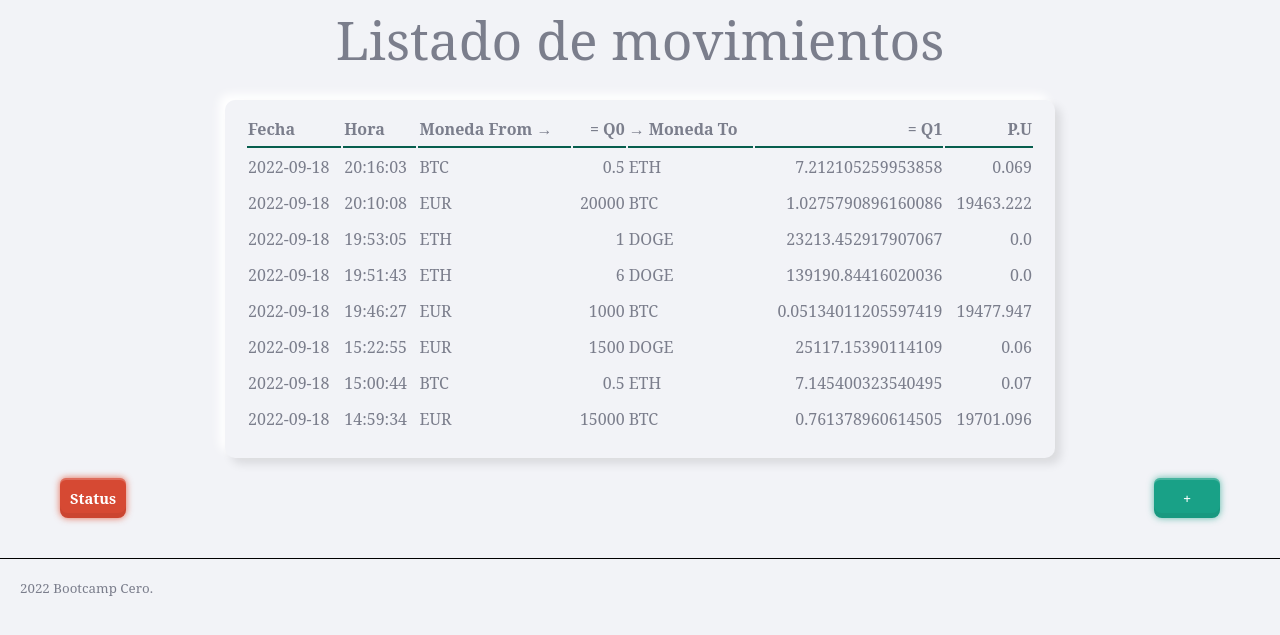
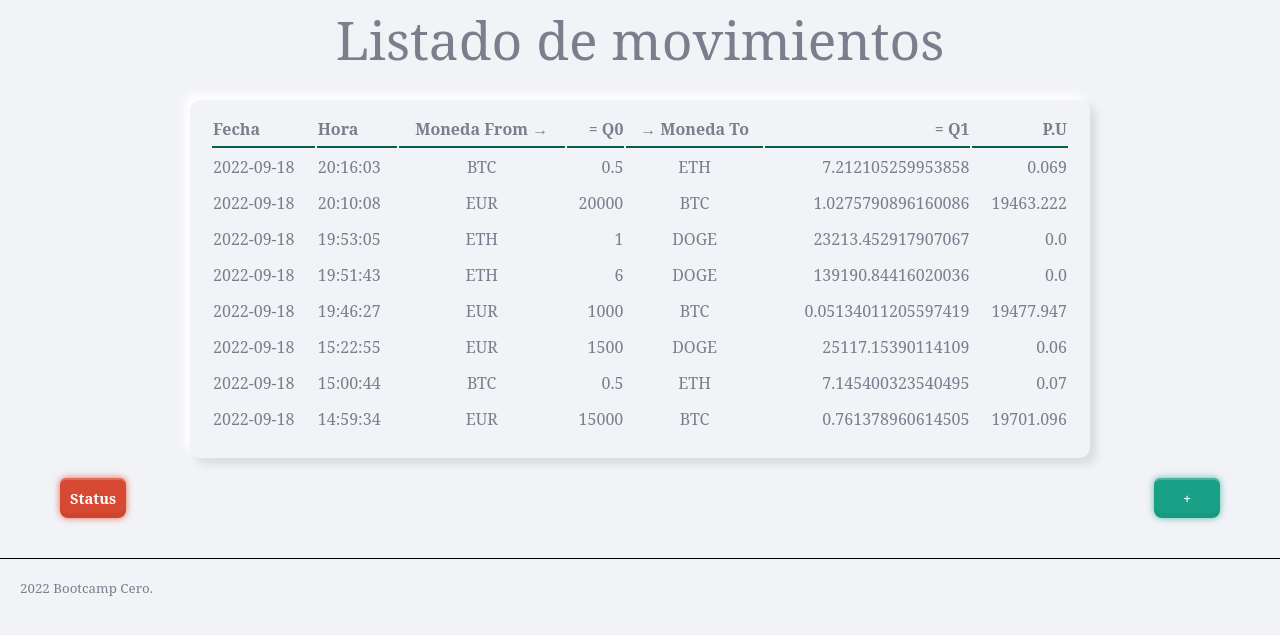
Before and after one commit to Axel3012/FinalTrade-flask-classic, a Flask app: page / in a window 1280 px wide. Shown: the part 75-710 px from the top of the page. Run offline with Flask 2, Linux system fonts and the light colour scheme; data comes from the database, SQL or seed files in the repository; both versions use the stored data as it was after the commit.

Commit message:
feat: se modifico la posicion del nombre de las monedas en la lista de inicio

```diff
--- a/trader/functions.py
+++ b/trader/functions.py
@@ -10,3 +10,7 @@ def consulta_saldo(moneda):
     comprado = db.solicitudConParametros(consulta_to, parametros)
     saldo = comprado - gastado
     return saldo, gastado
+
+""" TODO:Hacer la funcion del formateo de las cantidades """
+def formato_numero():
+    pass
--- a/trader/static/css/inicio.css
+++ b/trader/static/css/inicio.css
@@ -1,6 +1,6 @@
 table.paper {
   width: 100%;
-  max-width: 830px;
+  max-width: 900px;
   justify-content: center;
 }
 
@@ -13,6 +13,10 @@ table.paper {
   text-align: right;
 }
 
+.moneda {
+  text-align: center;
+}
+
 .acciones-inicio {
   margin-top: 20px;
   width: 100%;
--- a/trader/templates/inicio.html
+++ b/trader/templates/inicio.html
@@ -14,9 +14,9 @@ Listado de movimientos
   <tr>
     <th class="titulo-tabla">Fecha</th>
     <th class="titulo-tabla">Hora</th>
-    <th class="titulo-tabla">Moneda From →</th>
+    <th class="titulo-tabla moneda">Moneda From →</th>
     <th class="titulo-tabla numero">= Q0</th>
-    <th class="titulo-tabla">→ Moneda To</th>
+    <th class="titulo-tabla moneda">→ Moneda To</th>
     <th class="titulo-tabla numero">= Q1</th>
     <th class="titulo-tabla numero">P.U</th>
   </tr>
@@ -37,9 +37,9 @@ Listado de movimientos
         ---
       {% endif %}
     </td>
-    <td> {{ mov.moneda_from }} </td>
+    <td class="moneda"> {{ mov.moneda_from }} </td>
     <td class="numero">{{ mov.cantidad_from }}</td>
-    <td> {{ mov.moneda_to }} </td>
+    <td class="moneda"> {{ mov.moneda_to }} </td>
     <td class="numero">{{ mov.cantidad_to }}</td>
     <td class="numero"> {{ (mov.cantidad_from / mov.cantidad_to)|round(3, 'common') }} </td>
   </tr>
--- a/trader/views.py
+++ b/trader/views.py
@@ -60,8 +60,8 @@ def comprar():
             form.cantidad_from.render_kw = {'readonly':True}
             return render_template(
                 'form_compra.html', form = form,
-                    cantidad_to = cantidad_to,
-                    precio_unitario = cambio)
+                    cantidad_to = round(cantidad_to,5),
+                    precio_unitario = round(cambio,5))
 
         elif form.cancelar.data:
             return redirect(url_for('comprar'))
@@ -76,9 +76,9 @@ def comprar():
             params = (
                 fecha,
                 str(hora),
-                form.moneda_from.data,
+                moneda_from,
                 cantidad_from,
-                form.moneda_to.data,
+                moneda_to,
                 cantidad_to)
             resultado = db.consultaConParametros(consulta, params)
 
```
Also changed, not shown: data/trade.db.
